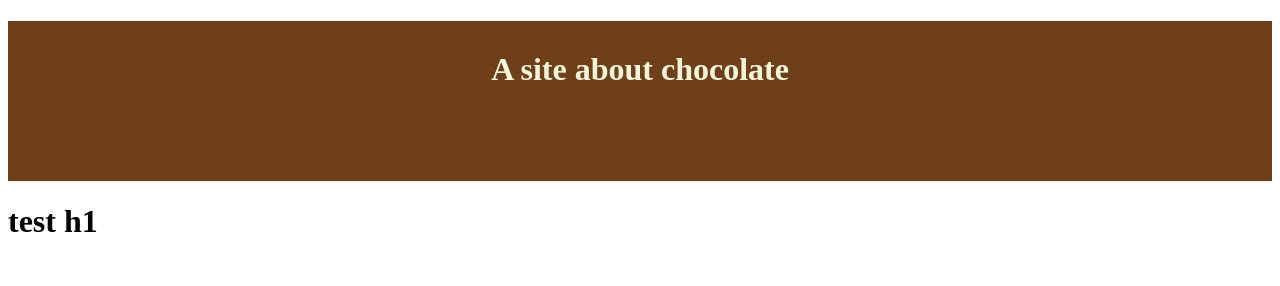
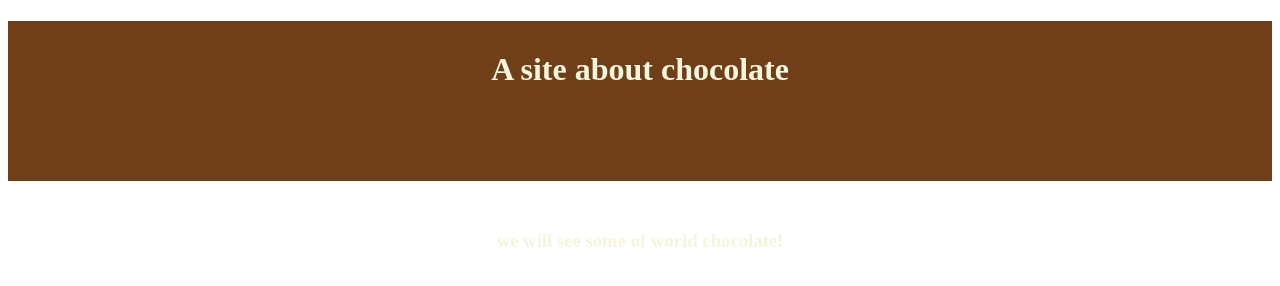
Before and after one commit to Tamukay/WEB2gitaction, a plain HTML site: page index.html in a window 1280 px wide. Drawn offline with Linux system fonts and the light colour scheme.

Commit message:
third commit

```diff
--- a/index.html
+++ b/index.html
@@ -11,6 +11,6 @@
     <div class="jumbotron">
     <h1>A site about chocolate</h1>
     </div>
-    <h1>test h1</h1>
+    <h3>we will see some of world chocolate!</h3>
 </body>
 </html>
```
